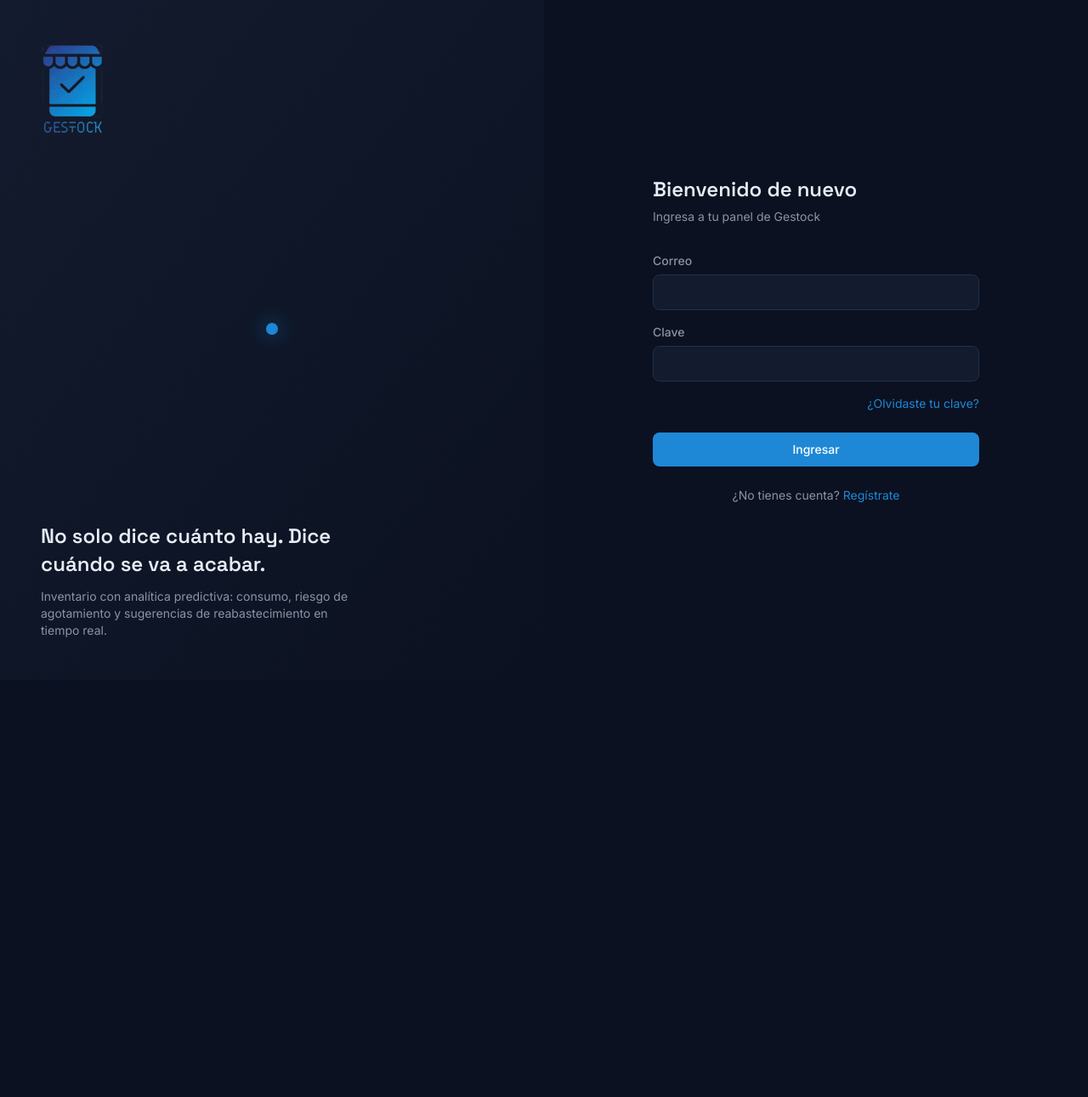
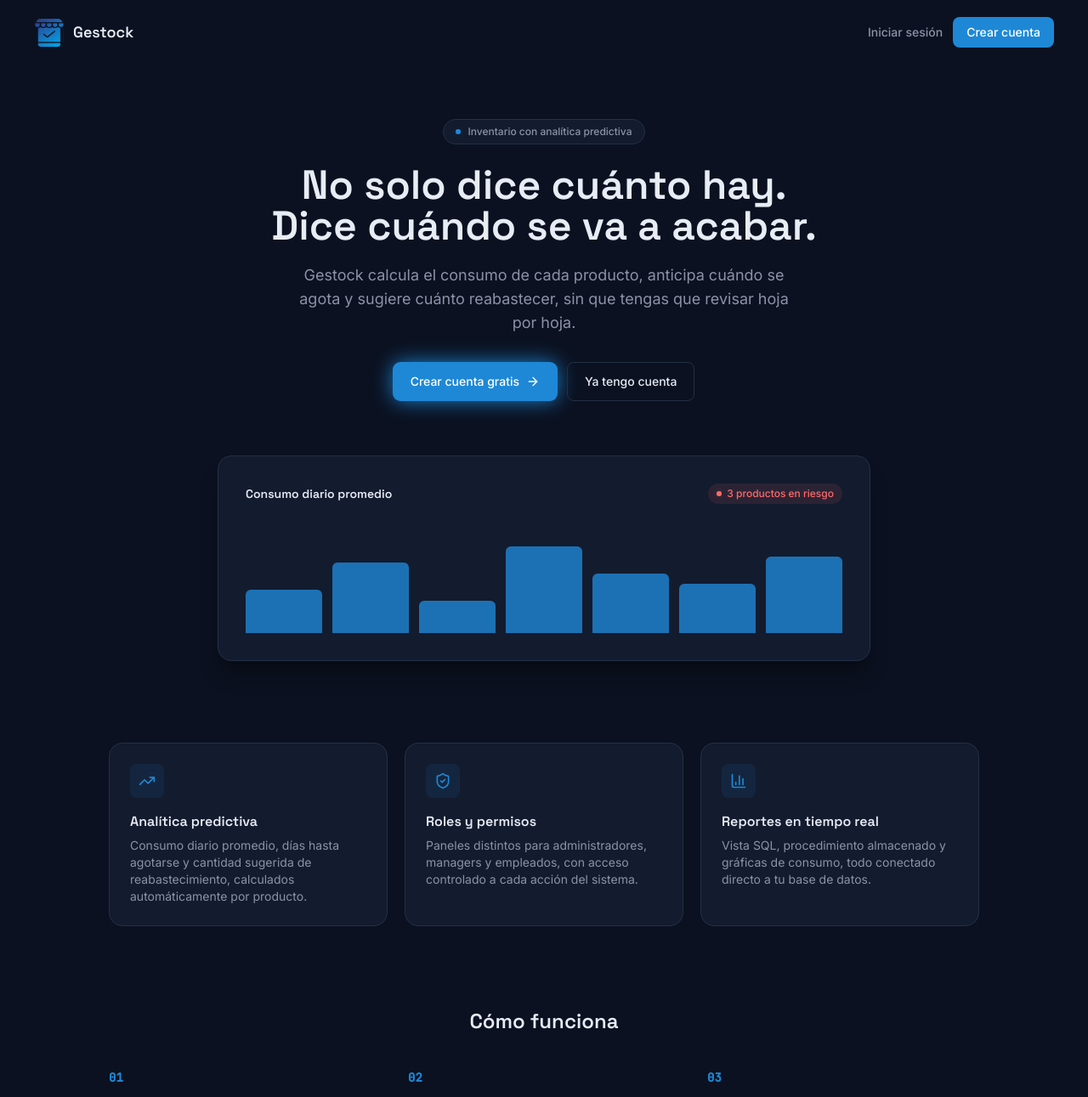
Before and after one commit to juantyllerrzz/Gestock-2.0, a React (Vite) app in the folder frontend/: page / in a window 1280 px wide. Before the commit this address led to /login. Shown: the top 1291 px of the page at 85% size. Before the commit the page ends 800 px from the top, so only its background shows below. Built offline with nearby package versions, Linux system fonts and the light colour scheme; no server answers.

Commit message:
Correccion de errores

```diff
--- a/frontend/src/App.tsx
+++ b/frontend/src/App.tsx
@@ -2,6 +2,7 @@ import { Navigate, Route, Routes } from 'react-router-dom';
 import { AuthProvider } from './context/AuthContext';
 import { ProtectedRoute } from './routes/ProtectedRoute';
 import { PageTransition } from './components/layout/PageTransition';
+import { Landing } from './pages/Landing';
 import { Login } from './pages/auth/Login';
 import { Register } from './pages/auth/Register';
 import { ForgotPassword } from './pages/auth/ForgotPassword';
@@ -16,6 +17,7 @@ export default function App() {
   return (
     <AuthProvider>
       <Routes>
+        <Route path="/" element={<Landing />} />
         <Route path="/login" element={<Login />} />
         <Route path="/register" element={<Register />} />
         <Route path="/forgot-password" element={<ForgotPassword />} />
@@ -55,7 +57,7 @@ export default function App() {
           }
         />
 
-        <Route path="*" element={<Navigate to="/login" replace />} />
+        <Route path="*" element={<Navigate to="/" replace />} />
       </Routes>
     </AuthProvider>
   );
--- /dev/null
+++ b/frontend/src/pages/Landing.tsx
@@ -0,0 +1,212 @@
+import { Link } from 'react-router-dom';
+import { motion } from 'framer-motion';
+import { ArrowRight, BarChart3, ShieldCheck, TrendingUp } from 'lucide-react';
+import logoIcon from '../assets/logo-icon.png';
+
+const FEATURES = [
+  {
+    icon: TrendingUp,
+    title: 'Analítica predictiva',
+    description:
+      'Consumo diario promedio, días hasta agotarse y cantidad sugerida de reabastecimiento, calculados automáticamente por producto.',
+  },
+  {
+    icon: ShieldCheck,
+    title: 'Roles y permisos',
+    description:
+      'Paneles distintos para administradores, managers y empleados, con acceso controlado a cada acción del sistema.',
+  },
+  {
+    icon: BarChart3,
+    title: 'Reportes en tiempo real',
+    description:
+      'Vista SQL, procedimiento almacenado y gráficas de consumo, todo conectado directo a tu base de datos.',
+  },
+];
+
+const STEPS = [
+  { number: '01', title: 'Registra tu catálogo', description: 'Productos, categorías y stock mínimo por artículo.' },
+  { number: '02', title: 'Registra movimientos', description: 'Entradas y salidas, con ajuste automático de inventario.' },
+  { number: '03', title: 'Recibe predicciones', description: 'Gestock calcula solo cuándo y cuánto reabastecer.' },
+];
+
+const PREVIEW_BARS = [40, 65, 30, 80, 55, 45, 70];
+
+export function Landing() {
+  return (
+    <div className="min-h-screen overflow-hidden bg-base">
+      <header className="relative z-10 flex items-center justify-between px-6 py-5 sm:px-10">
+        <div className="flex items-center gap-2.5 font-display text-lg font-semibold text-ink">
+          <img src={logoIcon} alt="Gestock" className="h-9 w-9" />
+          Gestock
+        </div>
+        <div className="flex items-center gap-3">
+          <Link to="/login" className="text-sm font-medium text-ink-muted transition-colors hover:text-ink">
+            Iniciar sesión
+          </Link>
+          <Link
+            to="/register"
+            className="inline-flex items-center gap-1.5 rounded-lg bg-signal px-4 py-2 text-sm font-medium text-white transition-colors hover:bg-signal-dim"
+          >
+            Crear cuenta
+          </Link>
+        </div>
+      </header>
+
+      <main className="relative px-6 pb-24 pt-10 sm:px-10 sm:pt-16">
+        <div className="pointer-events-none absolute left-1/2 top-0 -z-10 h-[420px] w-[420px] -translate-x-1/2 rounded-full bg-signal/10 blur-3xl" />
+
+        <div className="mx-auto max-w-3xl text-center">
+          <motion.div
+            initial={{ opacity: 0, y: 10 }}
+            animate={{ opacity: 1, y: 0 }}
+            transition={{ duration: 0.5 }}
+            className="inline-flex items-center gap-2 rounded-full border border-border bg-surface px-3.5 py-1.5 text-xs font-medium text-ink-muted"
+          >
+            <span className="radar-pulse h-1.5 w-1.5 rounded-full bg-signal text-signal" />
+            Inventario con analítica predictiva
+          </motion.div>
+
+          <motion.h1
+            initial={{ opacity: 0, y: 14 }}
+            animate={{ opacity: 1, y: 0 }}
+            transition={{ duration: 0.6, delay: 0.1 }}
+            className="mt-6 font-display text-4xl font-semibold leading-[1.1] text-ink sm:text-5xl"
+          >
+            No solo dice cuánto hay.
+            <br />
+            Dice cuándo se va a acabar.
+          </motion.h1>
+
+          <motion.p
+            initial={{ opacity: 0, y: 14 }}
+            animate={{ opacity: 1, y: 0 }}
+            transition={{ duration: 0.6, delay: 0.2 }}
+            className="mx-auto mt-5 max-w-xl text-base text-ink-muted sm:text-lg"
+          >
+            Gestock calcula el consumo de cada producto, anticipa cuándo se agota y sugiere cuánto
+            reabastecer, sin que tengas que revisar hoja por hoja.
+          </motion.p>
+
+          <motion.div
+            initial={{ opacity: 0, y: 14 }}
+            animate={{ opacity: 1, y: 0 }}
+            transition={{ duration: 0.6, delay: 0.3 }}
+            className="mt-8 flex flex-wrap items-center justify-center gap-3"
+          >
+            <Link
+              to="/register"
+              className="inline-flex items-center gap-2 rounded-lg bg-signal px-5 py-3 text-sm font-medium text-white shadow-signal transition-colors hover:bg-signal-dim"
+            >
+              Crear cuenta gratis
+              <ArrowRight className="h-4 w-4" />
+            </Link>
+            <Link
+              to="/login"
+              className="inline-flex items-center gap-2 rounded-lg border border-border px-5 py-3 text-sm font-medium text-ink transition-colors hover:bg-surface"
+            >
+              Ya tengo cuenta
+            </Link>
+          </motion.div>
+        </div>
+
+        <motion.div
+          initial={{ opacity: 0, y: 24 }}
+          animate={{ opacity: 1, y: 0 }}
+          transition={{ duration: 0.7, delay: 0.4 }}
+          className="relative mx-auto mt-16 max-w-3xl rounded-2xl border border-border bg-surface p-6 shadow-xl shadow-black/30 sm:p-8"
+        >
+          <div className="flex items-center justify-between">
+            <p className="font-display text-sm font-semibold text-ink">Consumo diario promedio</p>
+            <span className="inline-flex items-center gap-1.5 rounded-full bg-critical/10 px-2.5 py-1 text-xs font-medium text-critical">
+              <span className="radar-pulse h-1.5 w-1.5 rounded-full bg-critical text-critical" />
+              3 productos en riesgo
+            </span>
+          </div>
+          <div className="mt-6 flex h-32 items-end gap-2.5 sm:gap-3">
+            {PREVIEW_BARS.map((height, i) => (
+              <motion.div
+                key={i}
+                initial={{ height: 0 }}
+                animate={{ height: `${height}%` }}
+                transition={{ duration: 0.6, delay: 0.6 + i * 0.06, ease: 'easeOut' }}
+                className="flex-1 rounded-t-md bg-signal/80"
+              />
+            ))}
+          </div>
+        </motion.div>
+
+        <div className="mx-auto mt-24 grid max-w-5xl grid-cols-1 gap-5 sm:grid-cols-3">
+          {FEATURES.map((feature, i) => (
+            <motion.div
+              key={feature.title}
+              initial={{ opacity: 0, y: 16 }}
+              whileInView={{ opacity: 1, y: 0 }}
+              viewport={{ once: true, margin: '-80px' }}
+              transition={{ duration: 0.5, delay: i * 0.1 }}
+              className="rounded-2xl border border-border bg-surface p-6 text-left"
+            >
+              <span className="flex h-10 w-10 items-center justify-center rounded-lg bg-signal/10 text-signal">
+                <feature.icon className="h-5 w-5" />
+              </span>
+              <h3 className="mt-4 font-display text-base font-semibold text-ink">{feature.title}</h3>
+              <p className="mt-1.5 text-sm text-ink-muted">{feature.description}</p>
+            </motion.div>
+          ))}
+        </div>
+
+        <div className="mx-auto mt-24 max-w-5xl">
+          <motion.h2
+            initial={{ opacity: 0, y: 10 }}
+            whileInView={{ opacity: 1, y: 0 }}
+            viewport={{ once: true }}
+            className="text-center font-display text-2xl font-semibold text-ink"
+          >
+            Cómo funciona
+          </motion.h2>
+          <div className="mt-10 grid grid-cols-1 gap-8 sm:grid-cols-3">
+            {STEPS.map((step, i) => (
+              <motion.div
+                key={step.number}
+                initial={{ opacity: 0, y: 16 }}
+                whileInView={{ opacity: 1, y: 0 }}
+                viewport={{ once: true, margin: '-80px' }}
+                transition={{ duration: 0.5, delay: i * 0.12 }}
+                className="text-center sm:text-left"
+              >
+                <p className="font-mono text-sm font-semibold text-signal">{step.number}</p>
+                <h3 className="mt-2 font-display text-lg font-semibold text-ink">{step.title}</h3>
+                <p className="mt-1.5 text-sm text-ink-muted">{step.description}</p>
+              </motion.div>
+            ))}
+          </div>
+        </div>
+
+        <motion.div
+          initial={{ opacity: 0, y: 16 }}
+          whileInView={{ opacity: 1, y: 0 }}
+          viewport={{ once: true }}
+          className="mx-auto mt-24 max-w-2xl rounded-2xl border border-border bg-gradient-to-br from-surface to-base p-10 text-center"
+        >
+          <h2 className="font-display text-2xl font-semibold text-ink">
+            Deja de improvisar tu inventario
+          </h2>
+          <p className="mt-2 text-sm text-ink-muted">
+            Crea tu cuenta y empieza a ver predicciones desde el primer producto que registres.
+          </p>
+          <Link
+            to="/register"
+            className="mt-6 inline-flex items-center gap-2 rounded-lg bg-signal px-5 py-3 text-sm font-medium text-white shadow-signal transition-colors hover:bg-signal-dim"
+          >
+            Crear cuenta gratis
+            <ArrowRight className="h-4 w-4" />
+          </Link>
+        </motion.div>
+      </main>
+
+      <footer className="border-t border-border px-6 py-6 text-center text-xs text-ink-muted sm:px-10">
+        © {new Date().getFullYear()} Gestock — Proyecto académico ADSO, SENA.
+      </footer>
+    </div>
+  );
+}
--- a/frontend/src/pages/auth/ResetPassword.tsx
+++ b/frontend/src/pages/auth/ResetPassword.tsx
@@ -1,16 +1,17 @@
 import { useState, type FormEvent } from 'react';
-import { Link, useNavigate } from 'react-router-dom';
+import { Link, useNavigate, useSearchParams } from 'react-router-dom';
 import { AuthLayout } from '../../components/layout/AuthLayout';
 import { Input } from '../../components/ui/Input';
 import { Button } from '../../components/ui/Button';
 import { Alert } from '../../components/ui/Alert';
 import { api, getErrorMessage } from '../../lib/api';
 
-export function ForgotPassword() {
+export function ResetPassword() {
+  const [searchParams] = useSearchParams();
+  const token = searchParams.get('token') || '';
   const navigate = useNavigate();
-  const [email, setEmail] = useState('');
-  const [sent, setSent] = useState(false);
-  const [resetCode, setResetCode] = useState<string | null>(null);
+
+  const [newPassword, setNewPassword] = useState('');
   const [error, setError] = useState<string | null>(null);
   const [loading, setLoading] = useState(false);
 
@@ -19,9 +20,8 @@ export function ForgotPassword() {
     setError(null);
     setLoading(true);
     try {
-      const res = await api.post('/auth/forgot-password', { email });
-      setSent(true);
-      setResetCode(res.data.resetCode ?? null);
+      await api.post('/auth/reset-password', { token, newPassword });
+      navigate('/login');
     } catch (err) {
       setError(getErrorMessage(err));
     } finally {
@@ -29,54 +29,37 @@ export function ForgotPassword() {
     }
   }
 
-  function handleContinueWithCode() {
-    if (!resetCode) return;
-    navigate(`/reset-password?token=${resetCode}`);
+  if (!token) {
+    return (
+      <AuthLayout title="Enlace inválido" subtitle="Falta el token de recuperación">
+        <Alert>
+          Este enlace no incluye un token válido. Solicita uno nuevo desde{' '}
+          <Link to="/forgot-password" className="underline">recuperar clave</Link>.
+        </Alert>
+      </AuthLayout>
+    );
   }
 
   return (
-    <AuthLayout title="Recuperar clave" subtitle="Te enviamos un código para crear una nueva">
-      {sent ? (
-        <div className="flex flex-col items-center gap-4 text-center">
-          <Alert variant="success">
-            Si el correo está registrado, te llegó un código de recuperación.
-          </Alert>
-
-          {resetCode && (
-            <div className="w-full rounded-xl border border-border bg-surface p-5">
-              <p className="text-sm text-ink-muted">
-                ¿No te llegó el correo? Continúa ya mismo con este código de respaldo:
-              </p>
-              <p className="mt-3 font-mono text-3xl font-semibold tracking-widest text-signal">
-                {resetCode}
-              </p>
-              <Button variant="primary" className="mt-4 w-full" onClick={handleContinueWithCode}>
-                Continuar con este código
-              </Button>
-            </div>
-          )}
-        </div>
-      ) : (
-        <form onSubmit={handleSubmit} className="flex flex-col gap-4">
-          {error && <Alert>{error}</Alert>}
+    <AuthLayout title="Crea una nueva clave" subtitle="Mínimo 8 caracteres">
+      <form onSubmit={handleSubmit} className="flex flex-col gap-4">
+        {error && <Alert>{error}</Alert>}
+        <div>
           <Input
-            label="Correo"
-            type="email"
-            autoComplete="email"
-            value={email}
-            onChange={(e) => setEmail(e.target.value)}
+            label="Nueva clave"
+            type="password"
+            autoComplete="new-password"
+            minLength={8}
+            value={newPassword}
+            onChange={(e) => setNewPassword(e.target.value)}
             required
           />
-          <Button type="submit" loading={loading} className="mt-2 w-full">
-            Enviar código
-          </Button>
-        </form>
-      )}
-      <p className="mt-6 text-center text-sm text-ink-muted">
-        <Link to="/login" className="text-signal hover:underline">
-          Volver al login
-        </Link>
-      </p>
+          <p className="mt-1.5 text-xs text-ink-muted">
+            Mínimo 8 caracteres, con mayúscula, minúscula, número y símbolo (ej: @, #, !).
+          </p>
+        </div>
+        <Button type="submit" loading={loading} className="mt-2 w-full">Actualizar clave</Button>
+      </form>
     </AuthLayout>
   );
 }
```
Also changed, not shown: 1 other file (tests, documents, lock files or other folders).
